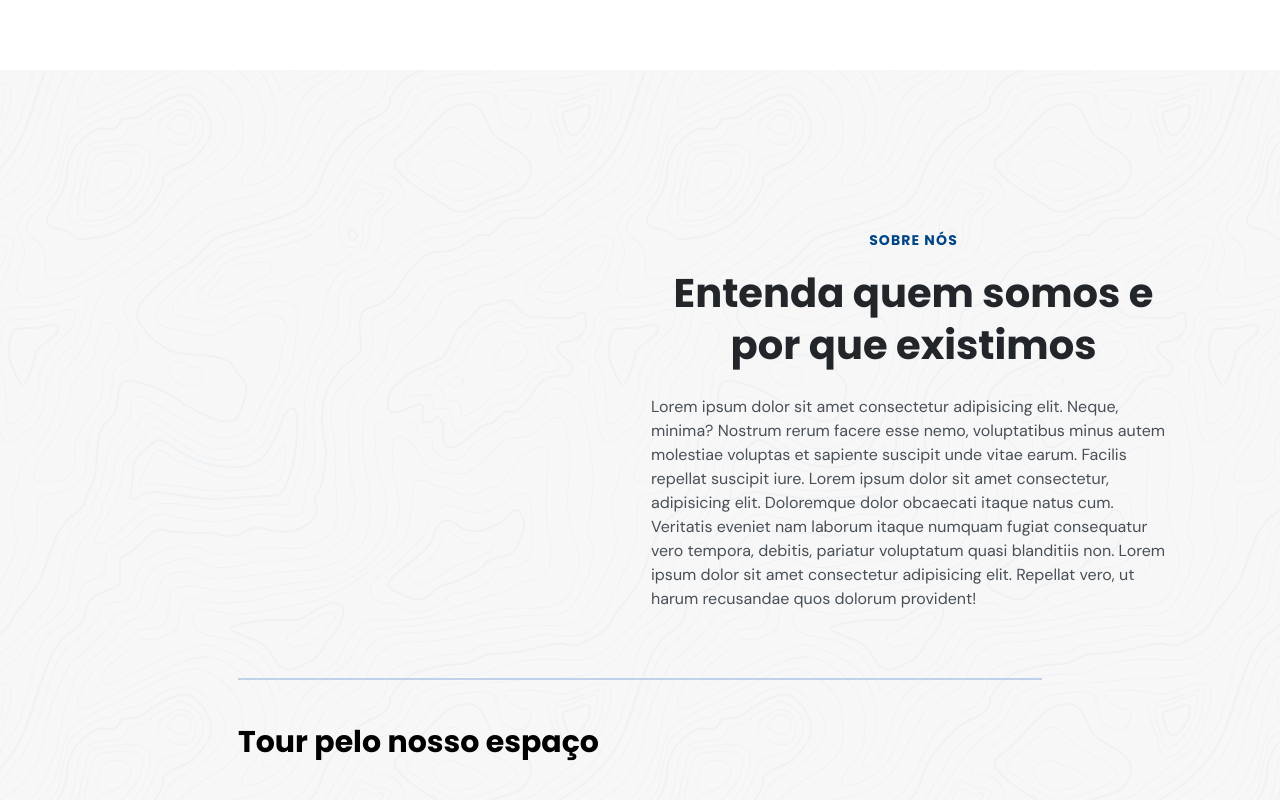
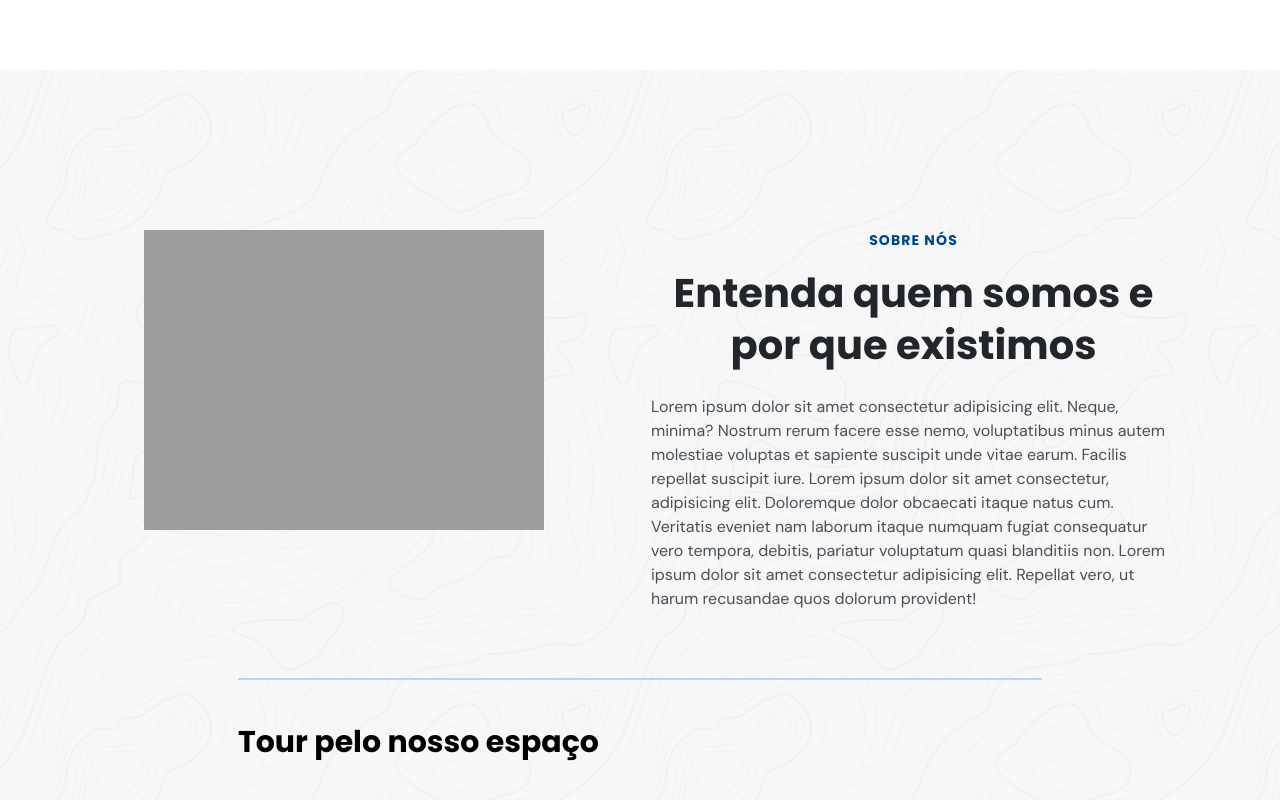
Before and after one commit to dev-gabs/doctorcare-nlw, a plain HTML site: page index.html in a window 1280 px wide. Shown: the part 3125-3925 px from the top of the page. Drawn offline with nearby package versions, Linux system fonts and the light colour scheme; the site is published under a folder, as on GitHub Pages, so addresses that start at the root find nothing; grey boxes are pictures that could not be loaded.

Commit message:
img directory

```diff
--- a/index.html
+++ b/index.html
@@ -577,7 +577,7 @@
           </div>
         </div>
         <div class="col-b">
-          <img src="/assets/happy-doctor-holding-a-clipboard-with-patients.png" alt="">
+          <img src="./assets/happy-doctor-holding-a-clipboard-with-patients.png" alt="">
         </div>
         <div>
           <div>
```
